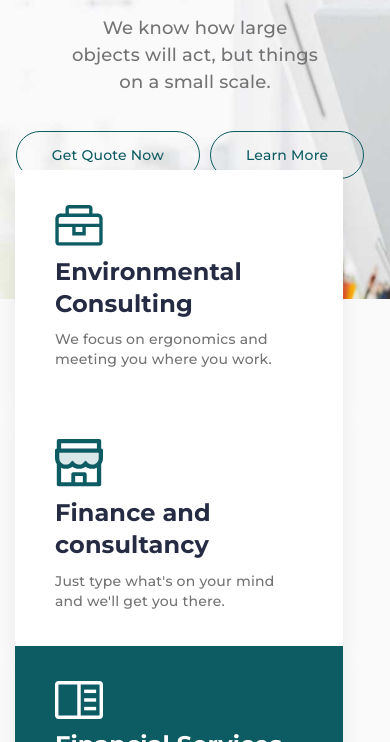
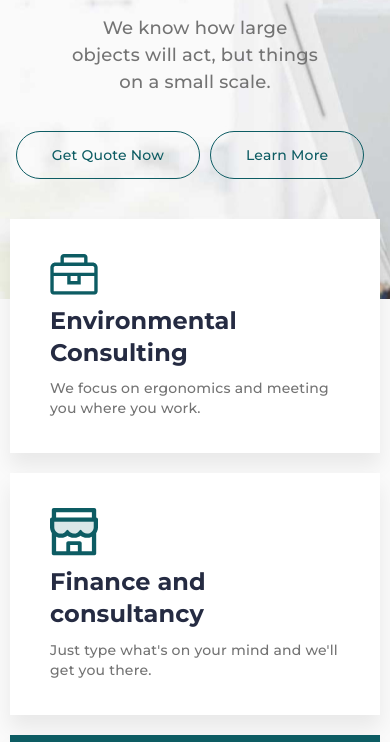
Before and after one commit to mrakas1993/project, a plain HTML site: page index.html in a window 390 px wide. Shown: the part 358-1100 px from the top of the page. Drawn offline with Linux system fonts and the light colour scheme.

Commit message:
update style.css

```diff
--- a/style/style.css
+++ b/style/style.css
@@ -144,9 +144,10 @@ body{
 .services-box_item {
     background: white;
     box-shadow: 0px 13px 19px rgba(0, 0, 0, 0.07);
-    max-width: 328px;
+    width: 328px;
     max-height: 242px;
     padding: 35px 40px;
+    box-sizing: border-box;
 }
 .item {
 }
@@ -630,9 +631,9 @@ input.contact-form__mail{
 
 }
 @media (max-width:992px) {
-    .container{
+/*     .container{
         max-width: 540px;
-    }
+    } */
     .header-info{
         display: flex;
         flex-direction: column;
@@ -643,6 +644,20 @@ input.contact-form__mail{
     }
     .header-info__text{
         text-align: center;
+    }
+    .services-box {
+        justify-content: center;
+        flex-wrap: nowrap;
+    }
+}
+@media (max-width:736px){
+    .services-box {
+        flex-direction: column;
+        align-items: center;
+    }
+    .services-box_item{
+        width: 500px;
+        margin-bottom: 20px;
     }
 }
 @media (max-width:540px){
@@ -660,7 +675,16 @@ input.contact-form__mail{
     .menu-nav{
         flex-direction: column;
     }
+    .services-box_item{
+        width: 460px;
+    }
 }
+@media(max-width:428px){
+    .services-box_item{
+        width: 400px;
+    }
+}
+
 @media(max-width:390px){
     .header-info__title{
         font-size: 40px;
@@ -679,4 +703,16 @@ input.contact-form__mail{
     .btn_a{
         margin-bottom: 40px;
     }
+    .services-box_item{
+        width: 370px;
+    }
+    .services-box {
+        margin-top: -80px;
+    }
 }
+@media (max-width:375px){
+    .services{
+        display: none;
+    }
+
+}
```
